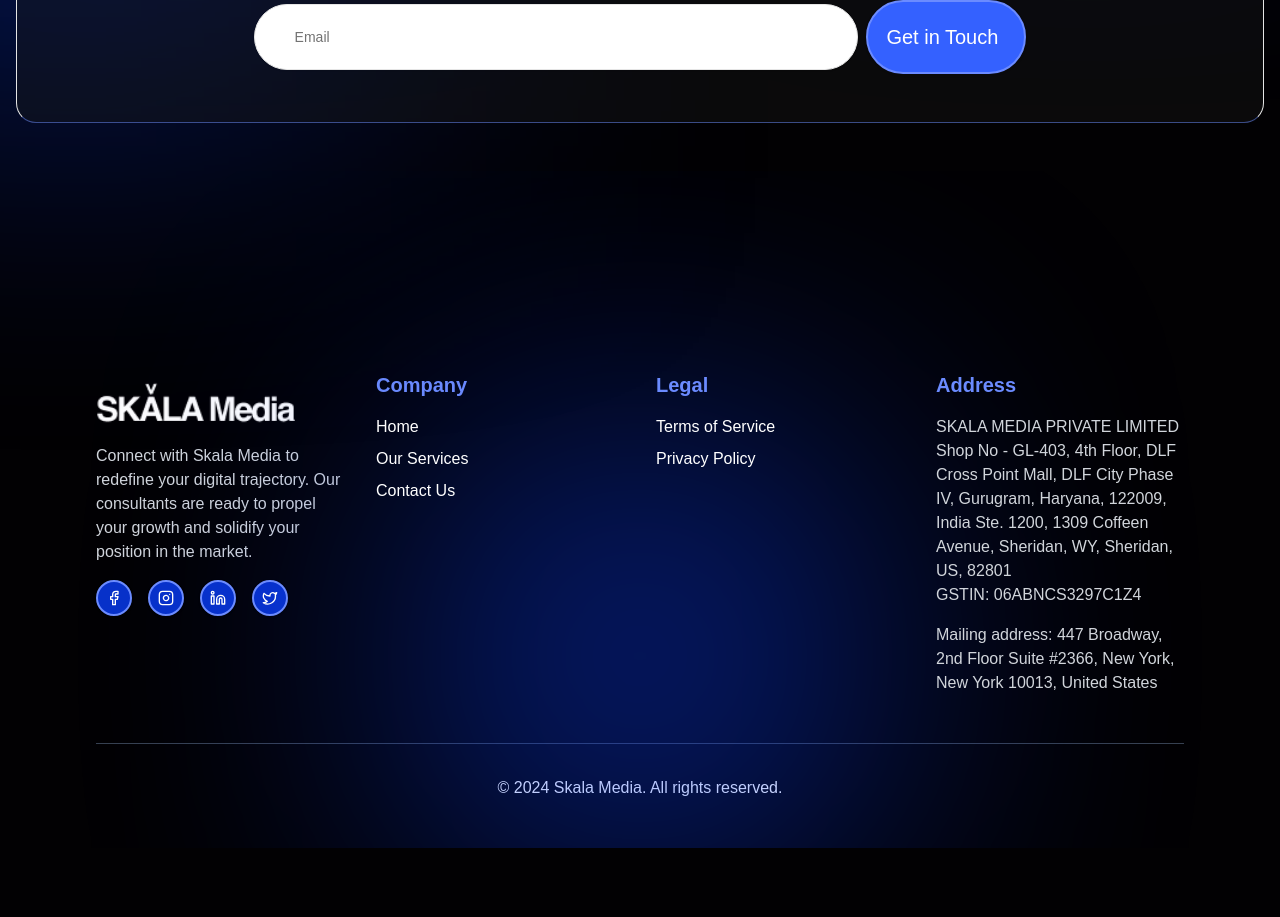
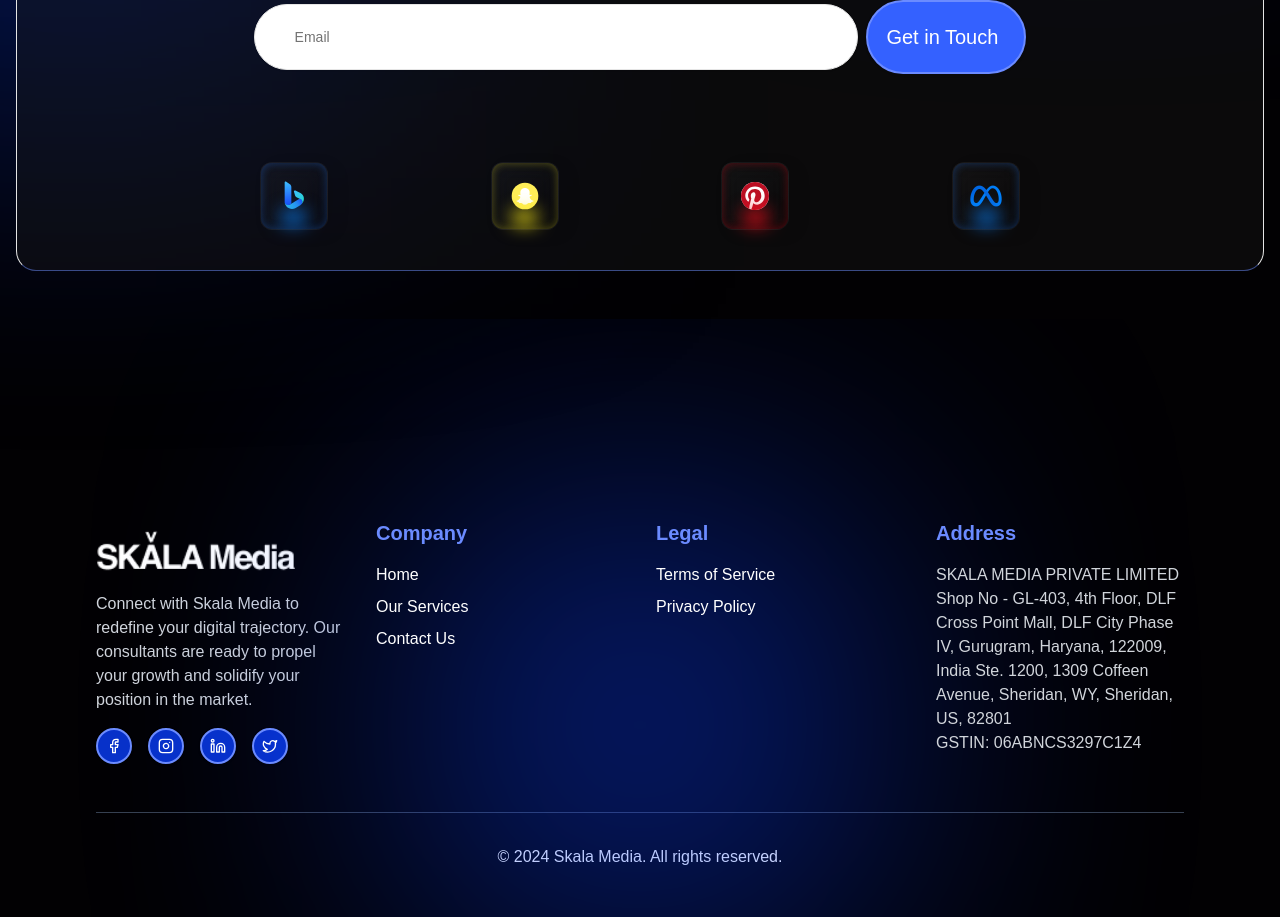
Before and after one commit to Parth0902/Sakala_Media, a Next.js app: page / in a window 1280 px wide. Shown: the part 3760-4677 px from the top of the page. Before the commit the page ends 4608 px from the top, so only its background shows below. Built offline with nearby package versions, Linux system fonts and the light colour scheme.

Commit message:
newsletter logos and footer address update

```diff
--- a/app/globals.css
+++ b/app/globals.css
@@ -128,6 +128,18 @@ html.lenis body {
   background-color: #FC0D1B;
   filter: blur(9px);
 }
+.icon_box_6{
+  background: linear-gradient(135deg, rgba(248, 251, 255, 0.04) 0%, rgba(255, 255, 255, 0.00) 100%);
+  box-shadow: 0px 0px 8px 0px rgba(243, 229, 36, 0.32) inset, 8px 4px 16px 0px rgba(0, 0, 0, 0.08);
+}
+.icon_box_6_gradient{
+  width: 23px;
+  height: 13px;
+  position: absolute;
+  bottom: 5px;
+  background-color: #f5e615;
+  filter: blur(9px);
+}
 .icon_box_2_gradient{
   width: 23px;
   height: 13px;
--- a/components/home/contactUs/ContactUs.tsx
+++ b/components/home/contactUs/ContactUs.tsx
@@ -1,13 +1,13 @@
 "use client";
 import { useState } from "react";
 import { ArrowRight } from "lucide-react";
-// import Image from "next/image";
+import Image from "next/image";
 import { Button } from "@/components/ui/button";
 import { Input } from "@/components/ui/input";
-// import youtube from "@/assets/YouTube.png"
-// import pintrest from "@/assets/pinterest.svg"
-// import facebook from "@/assets/facebook.png"
-// import instagram from "@/assets/Instagram.png"
+import snap from "@/assets/snapchat.svg"
+import pintrest from "@/assets/pinterest.svg"
+import being from "@/assets/bing.svg"
+import meta from "@/assets/meta.png"
 
 
 const ContactUs = () => {
@@ -41,24 +41,26 @@ const ContactUs = () => {
             </form>
 
         </div>
-        {/* <div className=" w-full lg:flex justify-evenly pt-10 px-20 pb-10 hidden ">
-                        <div className="relative conctact_icon_box flex justify-center items-center icon_box_1">
-                            <Image src={youtube} alt="icon" className="w-8 h-8"/>
-                            <div className="icon_box_1_gradient"></div>
+        <div className=" w-full lg:flex justify-evenly pt-10 px-20 pb-10 hidden ">
+
+                        <div className="conctact_icon_box flex justify-center items-center icon_box_4">
+                            <Image src={being} alt="icon" className="w-8 h-8"/>
+                            <div className="icon_box_3_gradient"></div>
+                        </div>
+                        <div className="relative conctact_icon_box flex justify-center items-center icon_box_6">
+                            <Image src={snap} alt="icon" className="w-8 h-8"/>
+                            <div className="icon_box_6_gradient"></div>
                         </div>
                         <div className="conctact_icon_box flex justify-center items-center icon_box_1">
                             <Image src={pintrest} alt="icon" className="w-8 h-8"/>
                             <div className="icon_box_1_gradient"></div>
                         </div>
+
                         <div className="conctact_icon_box flex justify-center items-center icon_box_4">
-                            <Image src={facebook} alt="icon" className="w-8 h-8"/>
+                            <Image src={meta} alt="icon" className="w-8 h-8"/>
                             <div className="icon_box_3_gradient"></div>
                         </div>
-                        <div className="conctact_icon_box flex justify-center items-center icon_box_5">
-                            <Image src={instagram} alt="icon" className="w-8 h-8"/>
-                            <div className="icon_box_4_gradient"></div>
-                        </div>
-        </div> */}
+        </div>
       </div>
 
     </main>
--- a/components/shared/Footer.tsx
+++ b/components/shared/Footer.tsx
@@ -59,9 +59,6 @@ const Footer = () => {
                 <br />
                 GSTIN: 06ABNCS3297C1Z4
               </p>
-              <p className="z-50 text-gray-300 mt-4">
-                Mailing address: 447 Broadway, 2nd Floor Suite #2366, New York, New York 10013, United States
-              </p>
             </div>
           </div>
           <div className="mt-12 pt-8 border-t border-gray-700 text-center">
```
Also changed, not shown: assets/meta.png (added).
